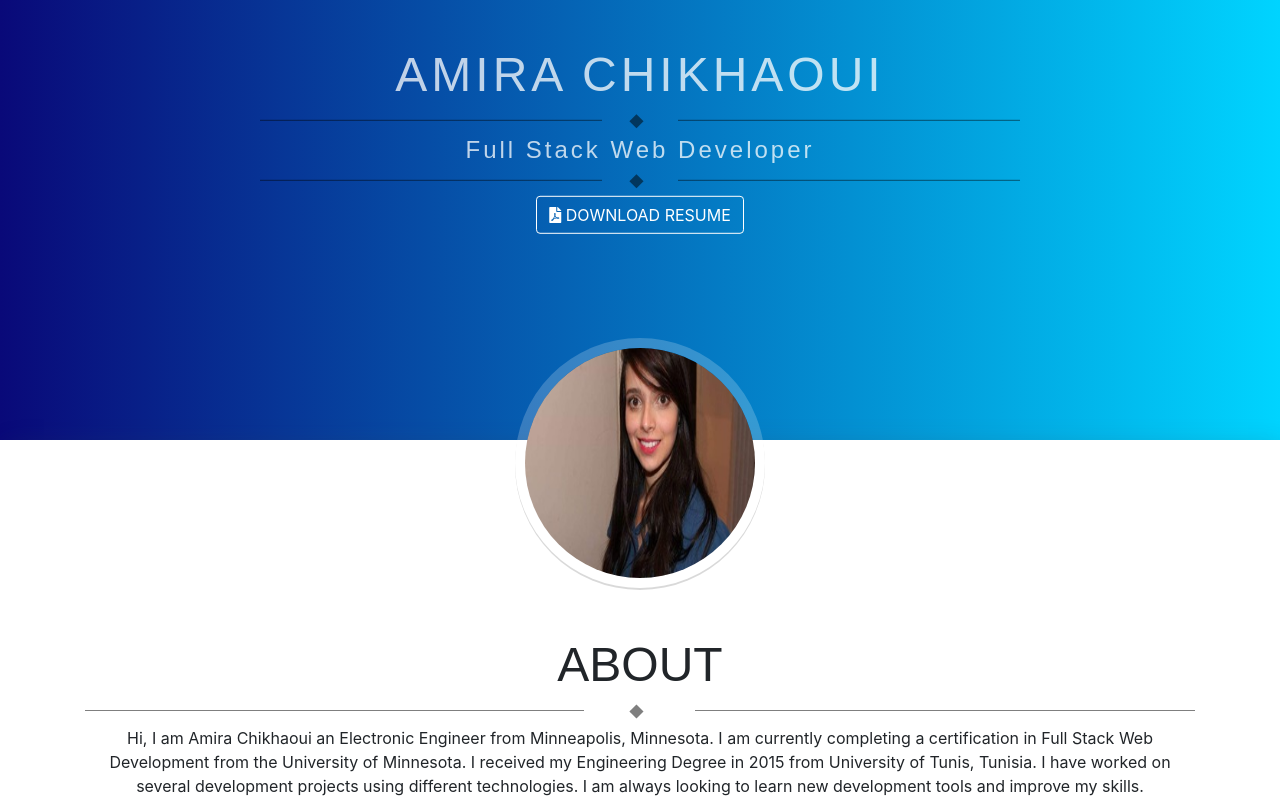
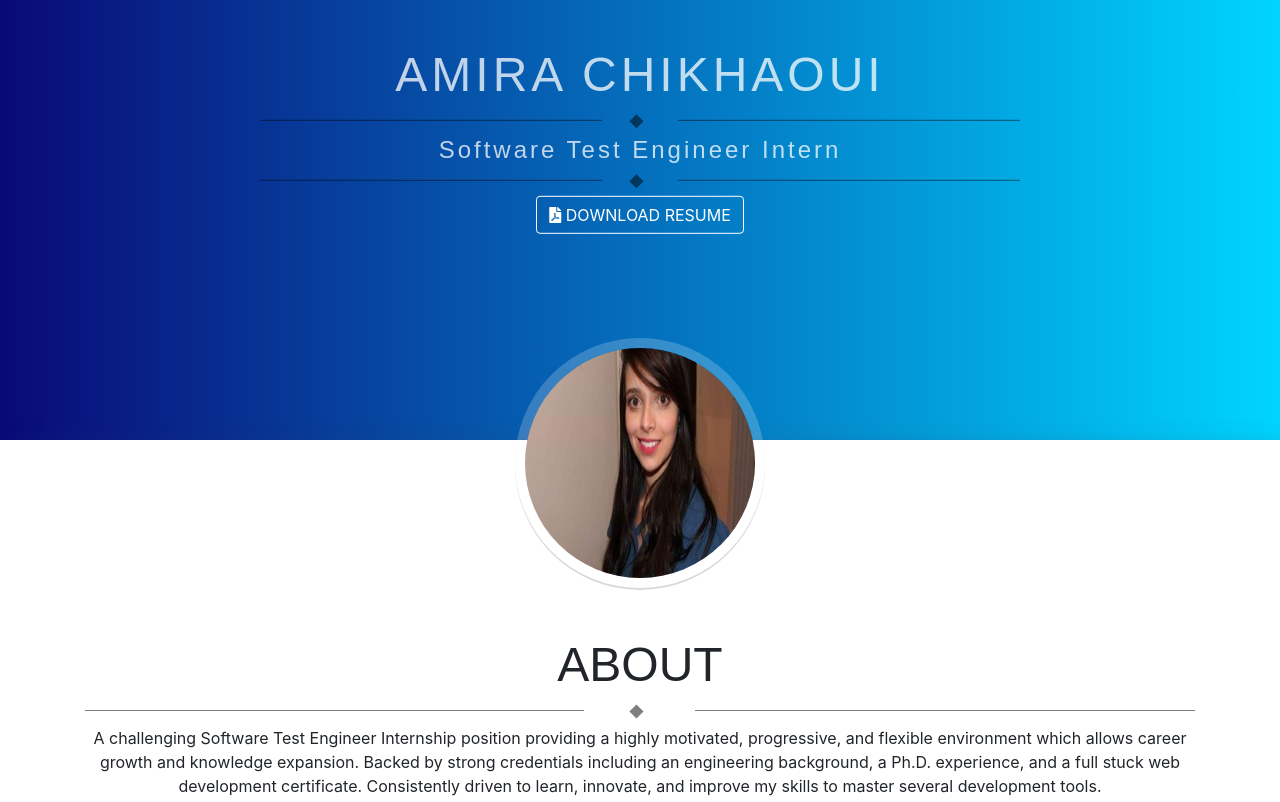
Before and after one commit to amira07hafnaoui/Portfolio-2, a plain HTML site: page index.html in a window 1280 px wide. Shown: the part 160-962 px from the top of the page. Drawn offline with nearby package versions, Linux system fonts and the light colour scheme.

Commit message:
Update index.html

```diff
--- a/index.html
+++ b/index.html
@@ -62,7 +62,8 @@
 	<section class="section-feature">
 		<div class="intro-description text-center">
 			<h1 class="my-name header-divider text-uppercase">Amira chikhaoui </h1>
-			<h4 class="my-position header-divider ">Full Stack Web Developer </h4>
+			<h4 class="my-position header-divider ">Software Test Engineer Intern  </h4>
+			<p></p>
 			<a href="assets/pdf/Amira-resume.pdf" class="btn btn-outline-secondary text-uppercase btn-resume"
 				target="_blank" download="Amira-resume.pdf"><i class="fas fa-file-pdf"></i> Download Resume</a>
 
@@ -75,10 +76,8 @@
 			<img src="assets/img/portfolio-about-me.jpg" alt="it's me " class="profile-pic mb-5">
 
 			<h2 class="text-uppercase header-divider">About</h2>
-			<p>Hi, I am Amira Chikhaoui an Electronic Engineer from Minneapolis, Minnesota. I am currently completing
-				a certification in Full Stack Web Development from the University of Minnesota. I received my Engineering Degree
-				in 2015 from University of Tunis, Tunisia. I have worked on several development projects using different
-				technologies. I am always looking to learn new development tools and improve my skills.</p>
+			<p>A challenging Software Test Engineer Internship position providing a highly motivated, progressive, and flexible environment which allows career growth and knowledge expansion.
+Backed by strong credentials including an engineering background, a Ph.D. experience, and a full stuck web development certificate. Consistently driven to learn, innovate, and improve my skills to master several development tools. </p>
 		</div><!-- /.container -->
 	</section><!-- /.section-about-me -->
 
```
